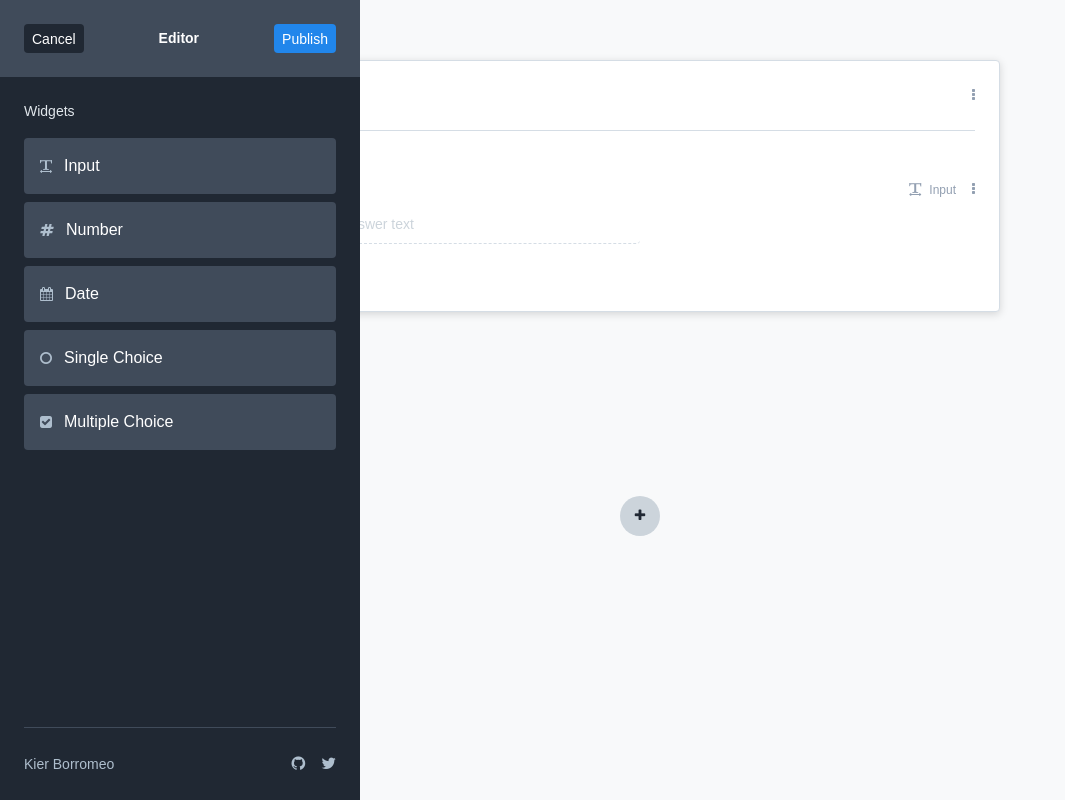
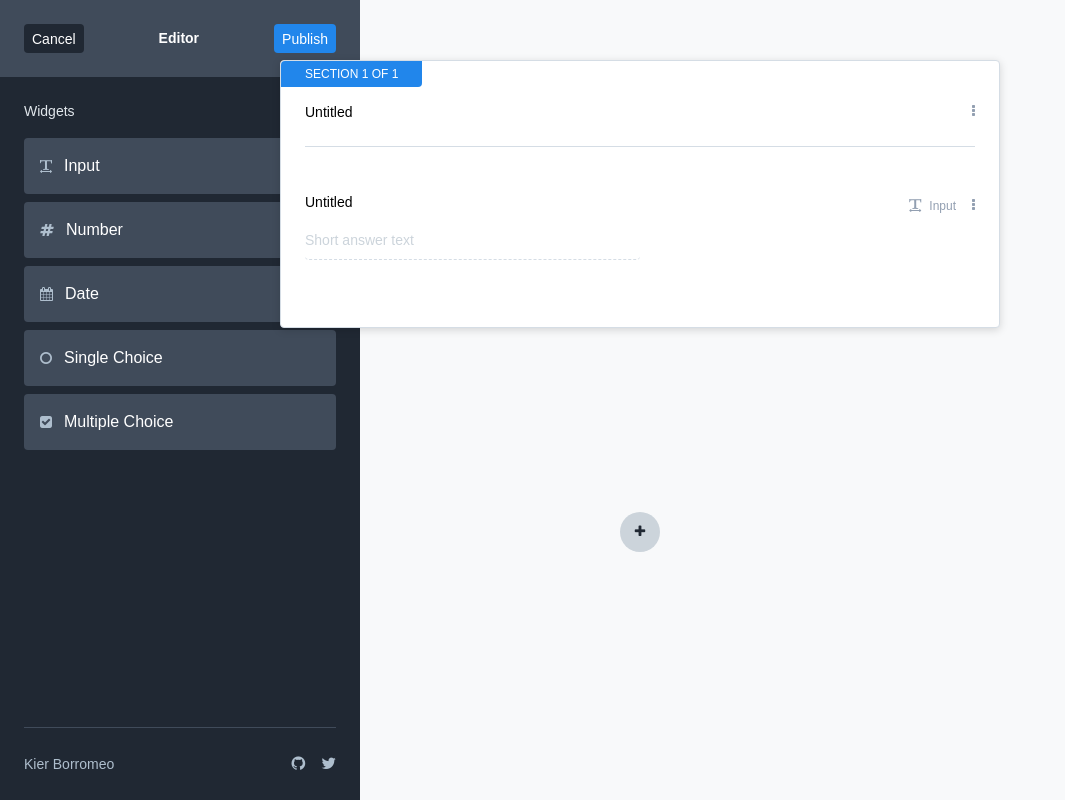
Before and after one commit to srph/toy-template-builder, a React (Vite) app: page / in a window 1280 px wide. Shown: the whole page, without its empty margins (0-1065 px from the left). Built offline with nearby package versions, Linux system fonts and the light colour scheme; a web font is replaced by a local one.

Commit message:
Add section ranking

```diff
--- a/src/global.css
+++ b/src/global.css
@@ -237,6 +237,7 @@ p, h1, h2, h3, h4, h5, h6 {
 }
 
 .editor-section {
+  position: relative;
   margin-bottom: 60px;
   background: var(--color-bw-0);
   border: 1px solid var(--color-bw-3);
@@ -245,10 +246,25 @@ p, h1, h2, h3, h4, h5, h6 {
   transition: 200ms all ease;
 }
 
+.editor-section > .count {
+  position: absolute;
+  top: 0;
+  left: 0;
+  padding: 4px 24px;
+  font-size: 12px;
+  text-transform: uppercase;
+  text-align: center;
+  color: var(--color-bw-0);
+  background: var(--color-primary);
+  border-top-left-radius: var(--border-radius);
+  border-bottom-right-radius: var(--border-radius);
+}
+
 .editor-section > .heading {
   display: flex;
   align-items: center;
   padding: 24px 0;
+  padding-top: 40px;
   margin-left: 24px;
   margin-right: 24px;
   border-bottom: 1px solid var(--color-bw-3);
--- a/src/index.tsx
+++ b/src/index.tsx
@@ -307,6 +307,9 @@ function App() {
                         <div className={cx('editor-section', {
                           'is-dragging': snapshot.isDragging
                         })} ref={provided.innerRef} {...provided.draggableProps}>
+                          <div className="count">
+                            Section {i + 1} of {state.sections.length}
+                          </div>
                           <div className="heading">
                             <div className="title">
                               <input type="text" defaultValue={section.label} className="ui-clear-input" />
```
